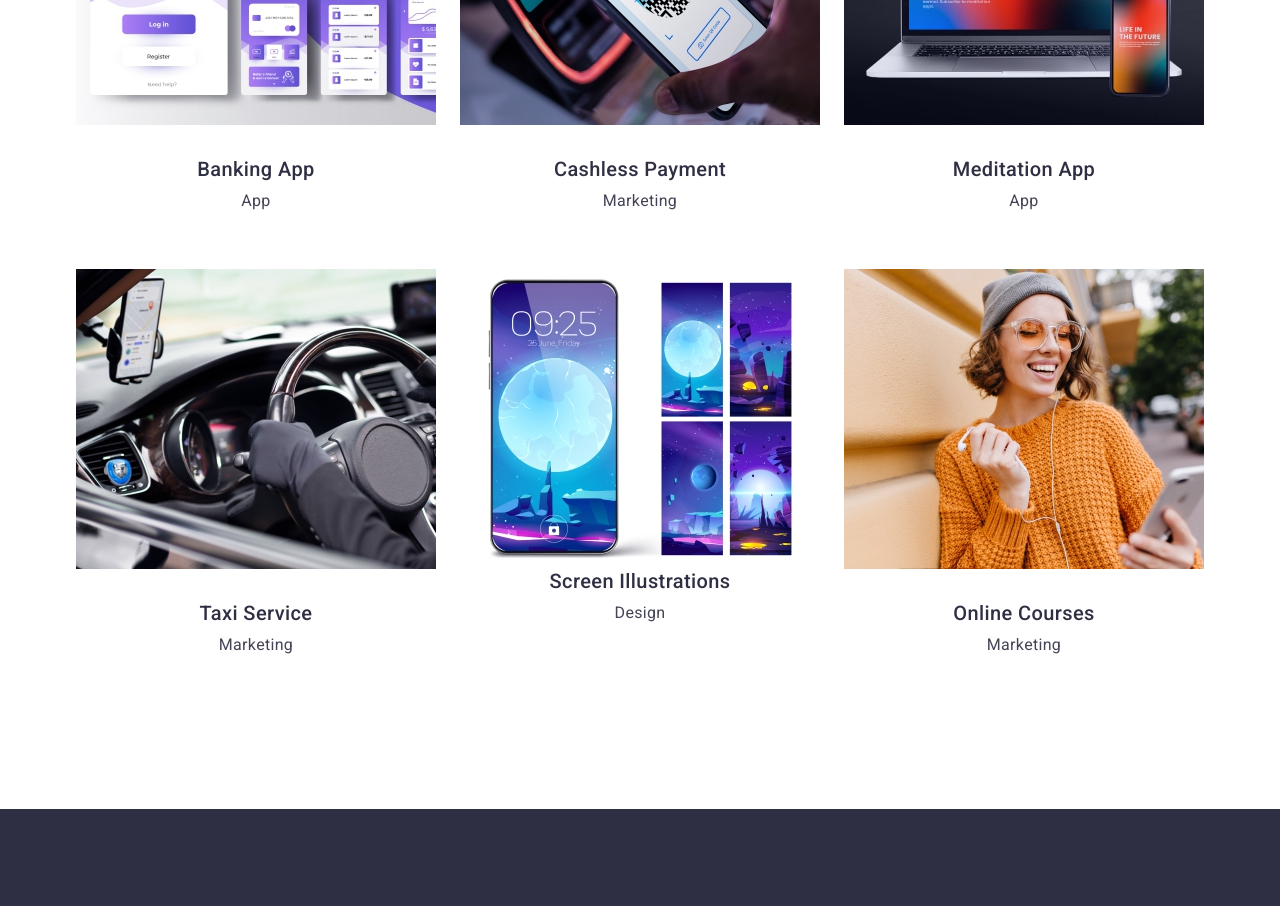
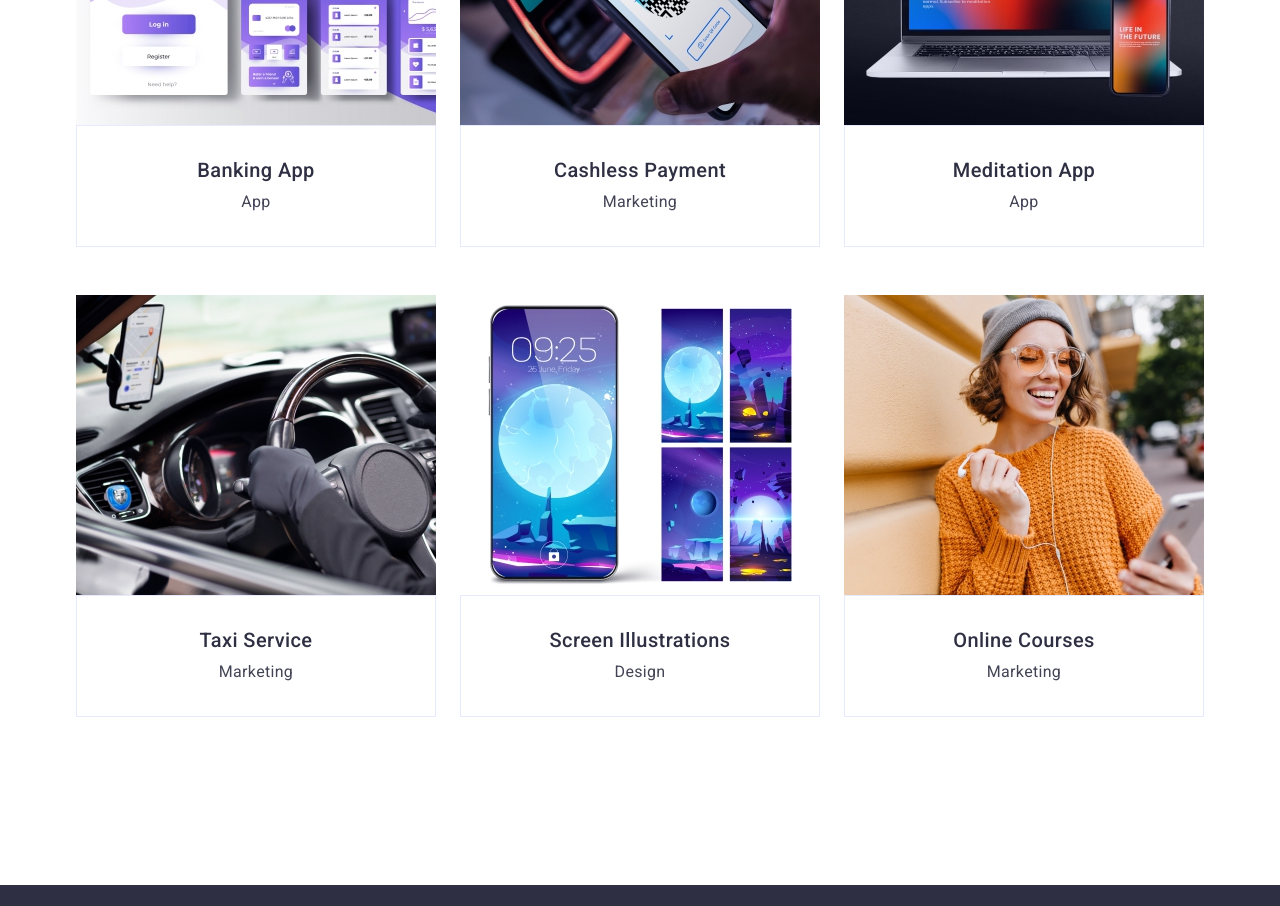
Before and after one commit to ivankr0711/goit-markup-hw-05, a plain HTML site: page index.html in a window 1280 px wide. Shown: the part 2180-3086 px from the top of the page. Drawn offline with nearby package versions, Linux system fonts and the light colour scheme.

Commit message:
zrobleno

```diff
--- a/css/styles.css
+++ b/css/styles.css
@@ -288,6 +288,7 @@
 
 .works {
  padding: 120px 0;
+
 }
 
 .works__title {
@@ -305,12 +306,15 @@
     display: flex;
     flex-wrap: wrap;
     gap: 24px;
+    row-gap: 48px;
+    margin-bottom: 48px;
 
 }
 
 
 .works__wrapper{
-padding: 32px 0;
+padding: 32px 16px;
+border: 1px solid #e7e9fc;
 }
 
 .portfolio-title {
--- a/index.html
+++ b/index.html
@@ -162,8 +162,10 @@
           </li>
           <li>
             <img src="./images/gallery-5.jpg" alt="Foto Screen Illustrations" width="360">
+            <div class="works__wrapper">
             <h3 class="portfolio-title">Screen Illustrations</h3>
             <p class="section-portfolio-text">Design</p>
+            </div>
           </li>
           <li>
             <img src="./images/gallery-6.jpg" alt="Foto Online Courses" width="360">
```
